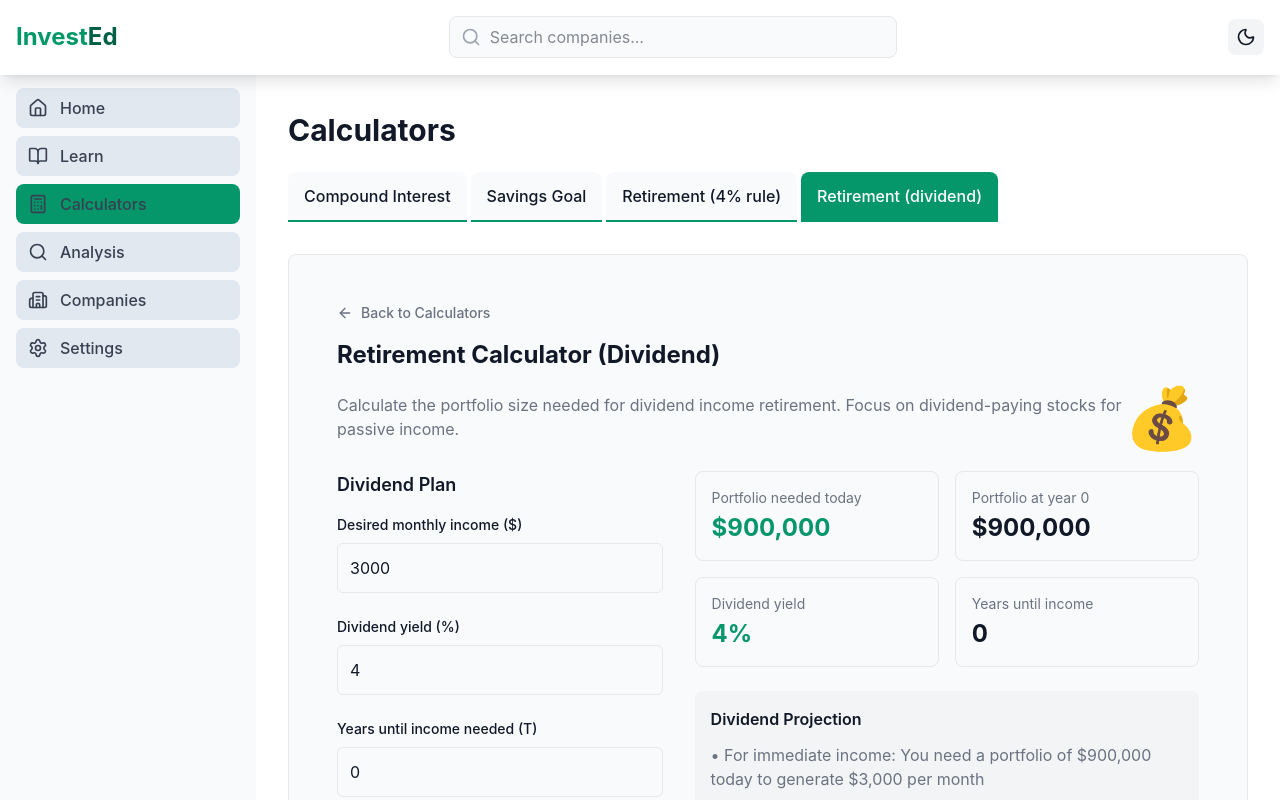
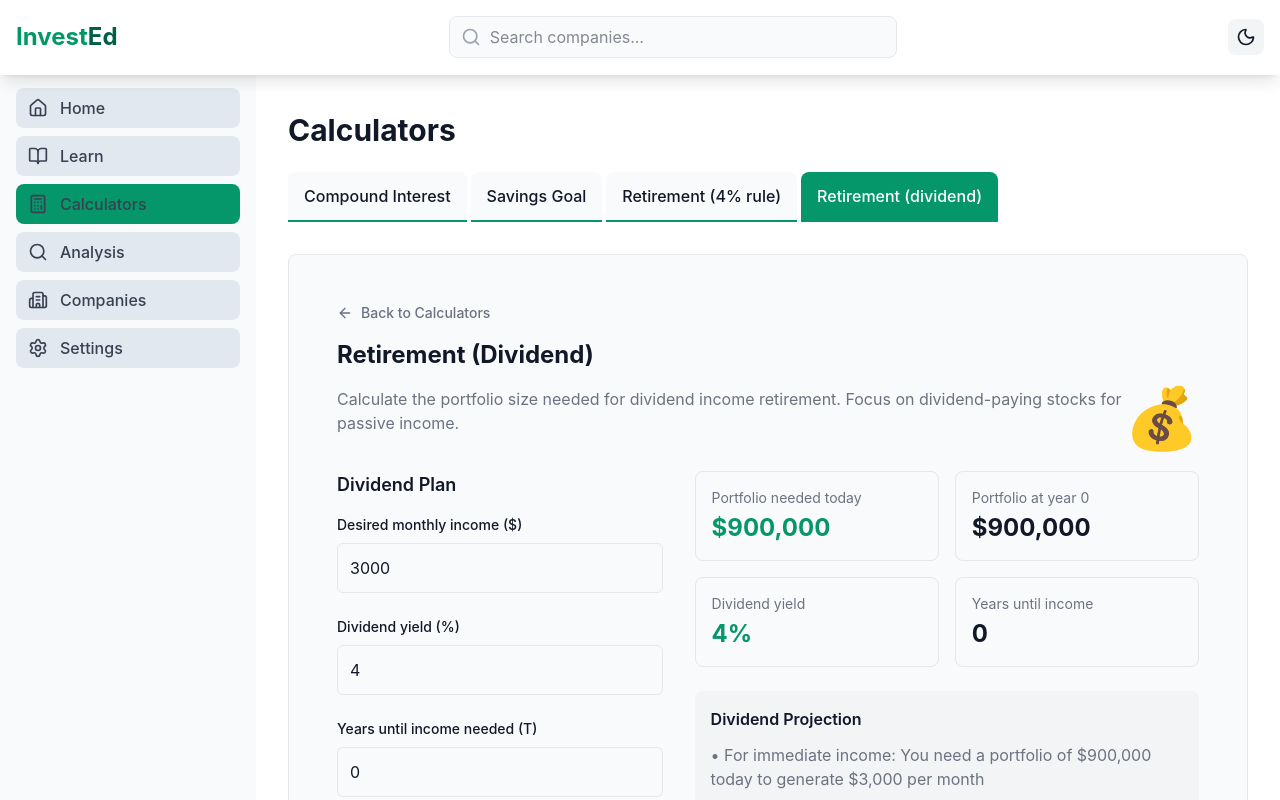
Before and after one commit to samuel-kar/invest-ed, a React (Vite) app in the folder frontend/: page /calculators/retirement-dividend in a window 1280 px wide. Shown: the top 800 px of the page. Built offline with nearby package versions, Linux system fonts and the light colour scheme.

Commit message:
change from items-center to items-start to push up icons in calculator routes, as well as shorten the headers because the user already know they are on calculators

```diff
--- a/frontend/src/routes/calculators/CompoundInterest.tsx
+++ b/frontend/src/routes/calculators/CompoundInterest.tsx
@@ -15,9 +15,9 @@ function CompoundInterestPage() {
           className="text-2xl font-bold mb-4"
           style={{ color: 'var(--text-primary)' }}
         >
-          Compound Interest Calculator
+          Compound Interest
         </h2>
-        <div className="flex justify-between items-center mb-6">
+        <div className="flex justify-between items-top mb-6">
           <p style={{ color: 'var(--text-secondary)' }}>
             Calculate how your investment will grow over time with compound
             interest and regular monthly contributions.
--- a/frontend/src/routes/calculators/retirement-dividend.tsx
+++ b/frontend/src/routes/calculators/retirement-dividend.tsx
@@ -15,9 +15,9 @@ function RetirementDividendPage() {
           className="text-2xl font-bold mb-4"
           style={{ color: 'var(--text-primary)' }}
         >
-          Retirement Calculator (Dividend)
+          Retirement (Dividend)
         </h2>
-        <div className="flex justify-between items-center mb-6">
+        <div className="flex justify-between items-top mb-6">
           <p style={{ color: 'var(--text-secondary)' }}>
             Calculate the portfolio size needed for dividend income retirement.
             Focus on dividend-paying stocks for passive income.
--- a/frontend/src/routes/calculators/retirement4percent.tsx
+++ b/frontend/src/routes/calculators/retirement4percent.tsx
@@ -15,9 +15,9 @@ function Retirement4PercentPage() {
           className="text-2xl font-bold mb-4"
           style={{ color: 'var(--text-primary)' }}
         >
-          Retirement Calculator (4% Rule)
+          Retirement (4% Rule)
         </h2>
-        <div className="flex justify-between items-center mb-6">
+        <div className="flex justify-between items-top mb-6">
           <p style={{ color: 'var(--text-secondary)' }}>
             Estimate your retirement savings and monthly income using the proven
             4% withdrawal rule.
--- a/frontend/src/routes/calculators/savings-goal.tsx
+++ b/frontend/src/routes/calculators/savings-goal.tsx
@@ -17,7 +17,7 @@ function SavingsGoalPage() {
         >
           Savings Goal Calculator
         </h2>
-        <div className="flex justify-between items-center mb-6">
+        <div className="flex justify-between items-top mb-6">
           <p style={{ color: 'var(--text-secondary)' }}>
             Determine how long it will take to reach your financial goals with
             regular monthly contributions.
```
